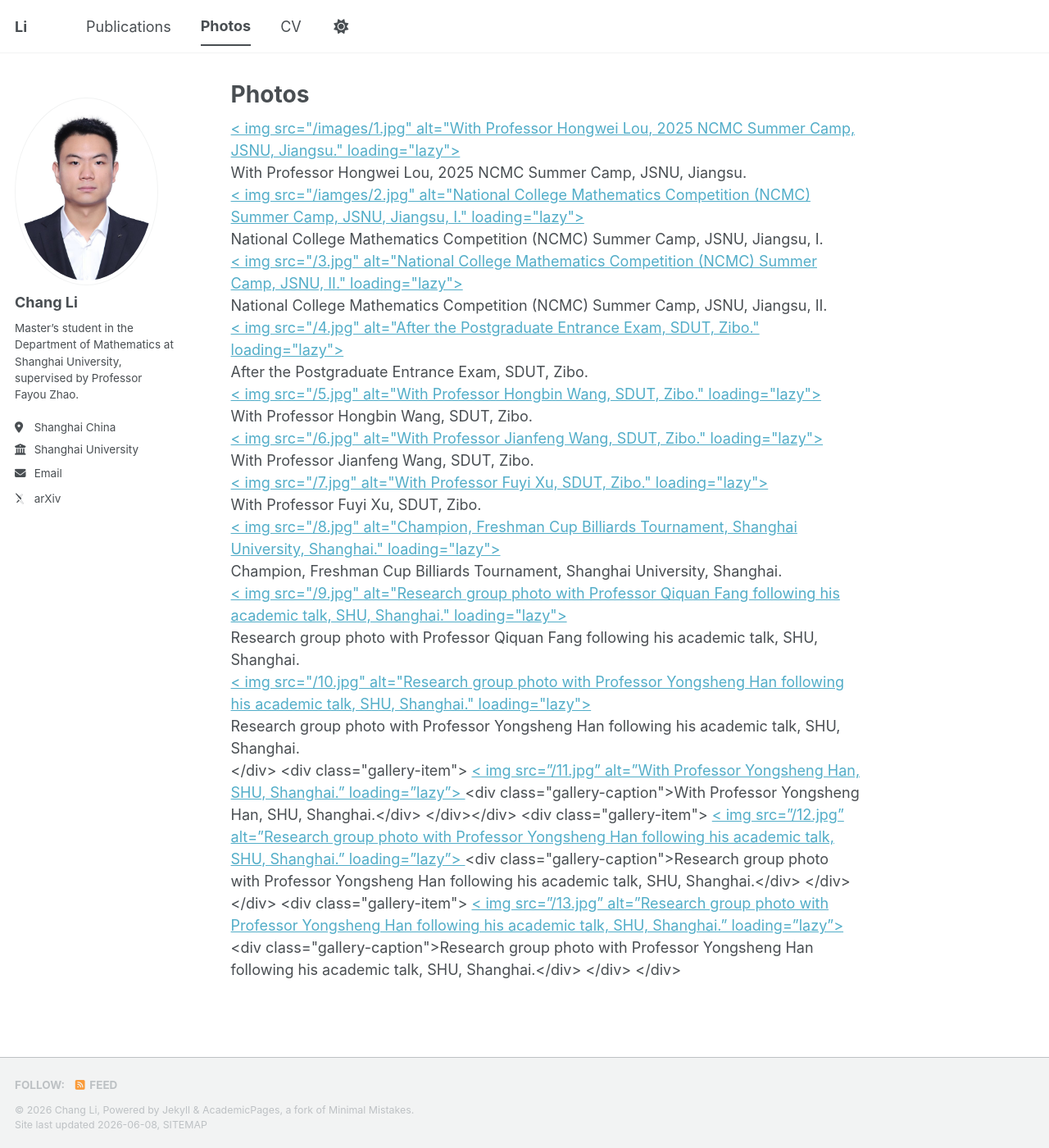
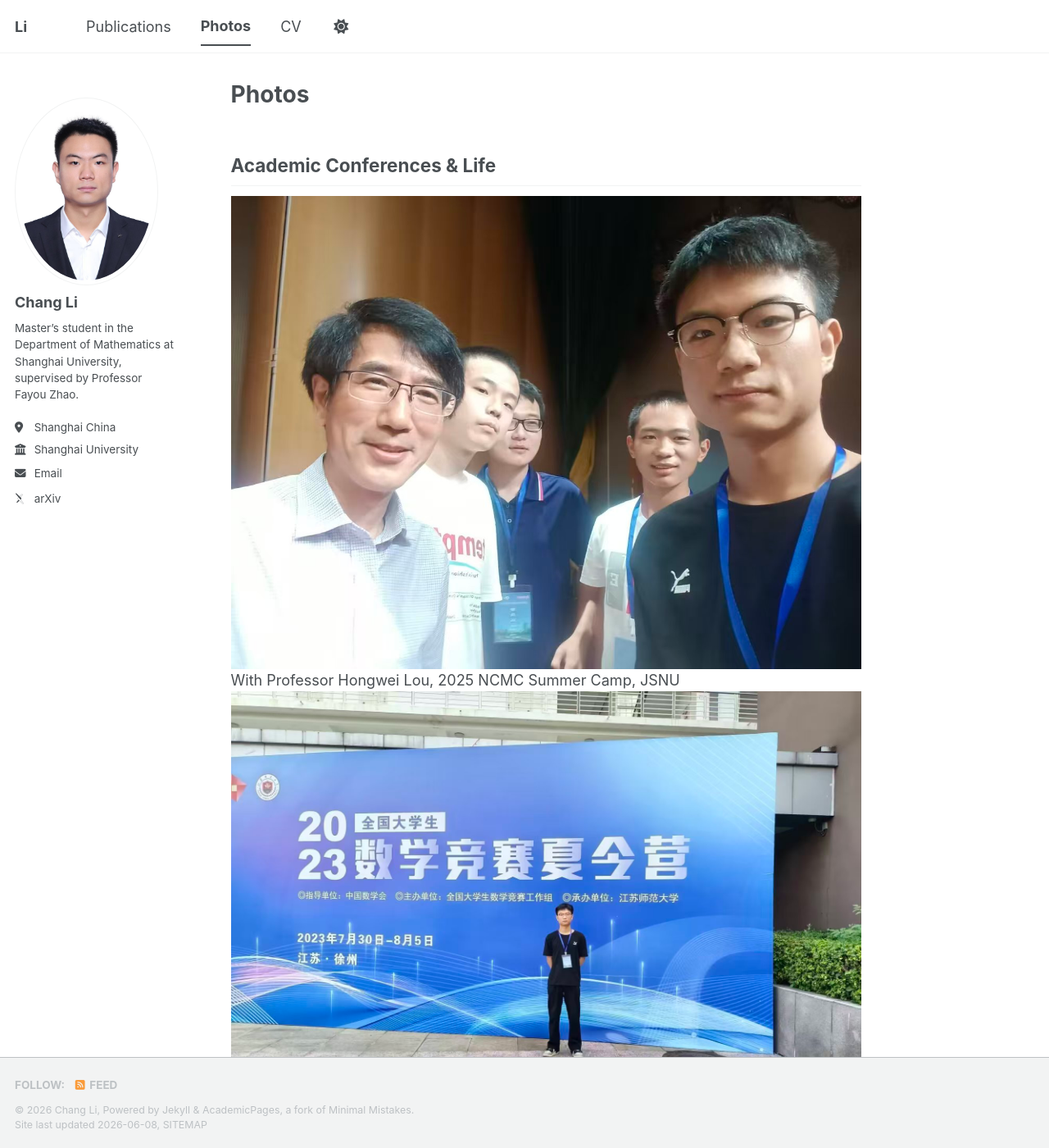
Before and after one commit to Chang-Li-0312/Chang-Li-0312.github.io, a Jekyll site: the page built from _pages/photos.md, in a window 1280 px wide and 1400 px high. Shown: the whole window at 82% size. Built offline with Jekyll 4.4.1, drawn with Linux system fonts in a browser that asks for light colours; some web fonts are replaced; a script bundle is joined from its source files by our own code; library files that are not in the unit come from our copies; some of the changed text lies outside the part shown.

Commit message:
Update photos.md

```diff
--- a/_pages/photos.md
+++ b/_pages/photos.md
@@ -5,76 +5,97 @@ permalink: /photos/
 author_profile: true
 ---
 
+## Academic Conferences & Life
 
 <div class="gallery-grid">
   <div class="gallery-item">
     <a href="/images/1.jpg" target="_blank">
-      < img src="/images/1.jpg" alt="With Professor Hongwei Lou, 2025 NCMC Summer Camp, JSNU, Jiangsu." loading="lazy">
-    </a >
-    <div class="gallery-caption">With Professor Hongwei Lou, 2025 NCMC Summer Camp, JSNU, Jiangsu.</div>
+      <img src="/images/1.jpg" alt="With Professor Hongwei Lou, 2025 NCMC Summer Camp, JSNU, Jiangsu" loading="lazy">
+    </a>
+    <div class="gallery-caption">With Professor Hongwei Lou, 2025 NCMC Summer Camp, JSNU</div>
   </div>
+
   <div class="gallery-item">
-    <a href="/iamges/2.jpg" target="_blank">
-      < img src="/iamges/2.jpg" alt="National College Mathematics Competition (NCMC) Summer Camp, JSNU, Jiangsu, I." loading="lazy">
-    </a >
-    <div class="gallery-caption">National College Mathematics Competition (NCMC) Summer Camp, JSNU, Jiangsu, I.</div>
+    <a href="/images/2.jpg" target="_blank">
+      <img src="/images/2.jpg" alt="National College Mathematics Competition Summer Camp, JSNU, Jiangsu" loading="lazy">
+    </a>
+    <div class="gallery-caption">2025 NCMC Summer Camp, JSNU</div>
   </div>
+
   <div class="gallery-item">
-    <a href="/3.jpg" target="_blank">
-      < img src="/3.jpg" alt="National College Mathematics Competition (NCMC) Summer Camp, JSNU, II." loading="lazy">
-    </a >
-    <div class="gallery-caption">National College Mathematics Competition (NCMC) Summer Camp, JSNU, Jiangsu, II.</div>
+    <a href="/images/3.jpg" target="_blank">
+      <img src="/images/3.jpg" alt="National College Mathematics Competition Summer Camp, JSNU, Jiangsu" loading="lazy">
+    </a>
+    <div class="gallery-caption">2025 NCMC Summer Camp, JSNU</div>
   </div>
-   <div class="gallery-item">
-    <a href="/4.jpg" target="_blank">
-      < img src="/4.jpg" alt="After the Postgraduate Entrance Exam, SDUT, Zibo." loading="lazy">
-    </a >
-    <div class="gallery-caption">After the Postgraduate Entrance Exam, SDUT, Zibo.</div>
-  </div> <div class="gallery-item">
-    <a href="/5.jpg" target="_blank">
-      < img src="/5.jpg" alt="With Professor Hongbin Wang, SDUT, Zibo." loading="lazy">
-    </a >
-    <div class="gallery-caption">With Professor Hongbin Wang, SDUT, Zibo.</div>
-  </div> <div class="gallery-item">
-    <a href="/6.jpg" target="_blank">
-      < img src="/6.jpg" alt="With Professor Jianfeng Wang, SDUT, Zibo." loading="lazy">
-    </a >
-    <div class="gallery-caption">With Professor Jianfeng Wang, SDUT, Zibo.</div>
-  </div> <div class="gallery-item">
-    <a href="/7.jpg" target="_blank">
-      < img src="/7.jpg" alt="With Professor Fuyi Xu, SDUT, Zibo." loading="lazy">
-    </a >
-    <div class="gallery-caption">With Professor Fuyi Xu, SDUT, Zibo.</div>
-  </div> <div class="gallery-item">
-    <a href="/8.jpg" target="_blank">
-      < img src="/8.jpg" alt="Champion, Freshman Cup Billiards Tournament, Shanghai University, Shanghai." loading="lazy">
-    </a >
-    <div class="gallery-caption">Champion, Freshman Cup Billiards Tournament, Shanghai University, Shanghai.</div>
-  </div> <div class="gallery-item">
-    <a href="/9.jpg" target="_blank">
-      < img src="/9.jpg" alt="Research group photo with Professor Qiquan Fang following his academic talk, SHU, Shanghai." loading="lazy">
-    </a >
-    <div class="gallery-caption">Research group photo with Professor Qiquan Fang following his academic talk, SHU, Shanghai.</div>
+
+  <div class="gallery-item">
+    <a href="/images/4.jpg" target="_blank">
+      <img src="/images/4.jpg" alt="After the Postgraduate Entrance Exam, SDUT, Zibo" loading="lazy">
+    </a>
+    <div class="gallery-caption">After the Postgraduate Entrance Exam, SDUT, Zibo</div>
   </div>
-  </div> <div class="gallery-item">
-    <a href="/10.jpg" target="_blank">
-      < img src="/10.jpg" alt="Research group photo with Professor Yongsheng Han following his academic talk, SHU, Shanghai." loading="lazy">
-    </a >
-    <div class="gallery-caption">Research group photo with Professor Yongsheng Han following his academic talk, SHU, Shanghai.</div>
-  </div></div> <div class="gallery-item">
-    <a href="/11.jpg" target="_blank">
-      < img src="/11.jpg" alt="With Professor Yongsheng Han, SHU, Shanghai." loading="lazy">
-    </a >
-    <div class="gallery-caption">With Professor Yongsheng Han, SHU, Shanghai.</div>
-  </div></div> <div class="gallery-item">
-    <a href="/12.jpg" target="_blank">
-      < img src="/12.jpg" alt="Research group photo with Professor Yongsheng Han following his academic talk, SHU, Shanghai." loading="lazy">
-    </a >
-    <div class="gallery-caption">Research group photo with Professor Yongsheng Han following his academic talk, SHU, Shanghai.</div>
-  </div></div> <div class="gallery-item">
-    <a href="/13.jpg" target="_blank">
-      < img src="/13.jpg" alt="Research group photo with Professor Yongsheng Han following his academic talk, SHU, Shanghai." loading="lazy">
-    </a >
-    <div class="gallery-caption">Research group photo with Professor Yongsheng Han following his academic talk, SHU, Shanghai.</div>
+
+  <div class="gallery-item">
+    <a href="/images/5.jpg" target="_blank">
+      <img src="/images/5.jpg" alt="With Professor Hongbin Wang, SDUT, Zibo" loading="lazy">
+    </a>
+    <div class="gallery-caption">With Professor Hongbin Wang, SDUT</div>
+  </div>
+
+  <div class="gallery-item">
+    <a href="/images/6.jpg" target="_blank">
+      <img src="/images/6.jpg" alt="With Professor Jianfeng Wang, SDUT, Zibo" loading="lazy">
+    </a>
+    <div class="gallery-caption">With Professor Jianfeng Wang, SDUT</div>
+  </div>
+
+  <div class="gallery-item">
+    <a href="/images/7.jpg" target="_blank">
+      <img src="/images/7.jpg" alt="With Professor Fuyi Xu, SDUT, Zibo" loading="lazy">
+    </a>
+    <div class="gallery-caption">With Professor Fuyi Xu, SDUT</div>
+  </div>
+
+  <div class="gallery-item">
+    <a href="/images/8.jpg" target="_blank">
+      <img src="/images/8.jpg" alt="Champion, Freshman Cup Billiards Tournament, Shanghai University" loading="lazy">
+    </a>
+    <div class="gallery-caption">Champion, Freshman Cup Billiards Tournament, SHU</div>
+  </div>
+
+  <div class="gallery-item">
+    <a href="/images/9.jpg" target="_blank">
+      <img src="/images/9.jpg" alt="Research group with Professor Qiquan Fang after his talk, SHU" loading="lazy">
+    </a>
+    <div class="gallery-caption">With Professor Qiquan Fang, SHU</div>
+  </div>
+
+  <div class="gallery-item">
+    <a href="/images/10.jpg" target="_blank">
+      <img src="/images/10.jpg" alt="Research group with Professor Yongsheng Han after his colloquium, SHU" loading="lazy">
+    </a>
+    <div class="gallery-caption">Group photo with Professor Yongsheng Han, SHU</div>
+  </div>
+
+  <div class="gallery-item">
+    <a href="/images/11.jpg" target="_blank">
+      <img src="/images/11.jpg" alt="With Professor Yongsheng Han, Shanghai University" loading="lazy">
+    </a>
+    <div class="gallery-caption">With Professor Yongsheng Han, SHU</div>
+  </div>
+
+  <div class="gallery-item">
+    <a href="/images/12.jpg" target="_blank">
+      <img src="/images/12.jpg" alt="Research group seminar with Professor Yongsheng Han, SHU" loading="lazy">
+    </a>
+    <div class="gallery-caption">Group Seminar with Professor Yongsheng Han</div>
+  </div>
+
+  <div class="gallery-item">
+    <a href="/images/13.jpg" target="_blank">
+      <img src="/images/13.jpg" alt="Research group discussion with Professor Yongsheng Han, SHU" loading="lazy">
+    </a>
+    <div class="gallery-caption">Group Discussion with Professor Yongsheng Han</div>
   </div>
 </div>
```
